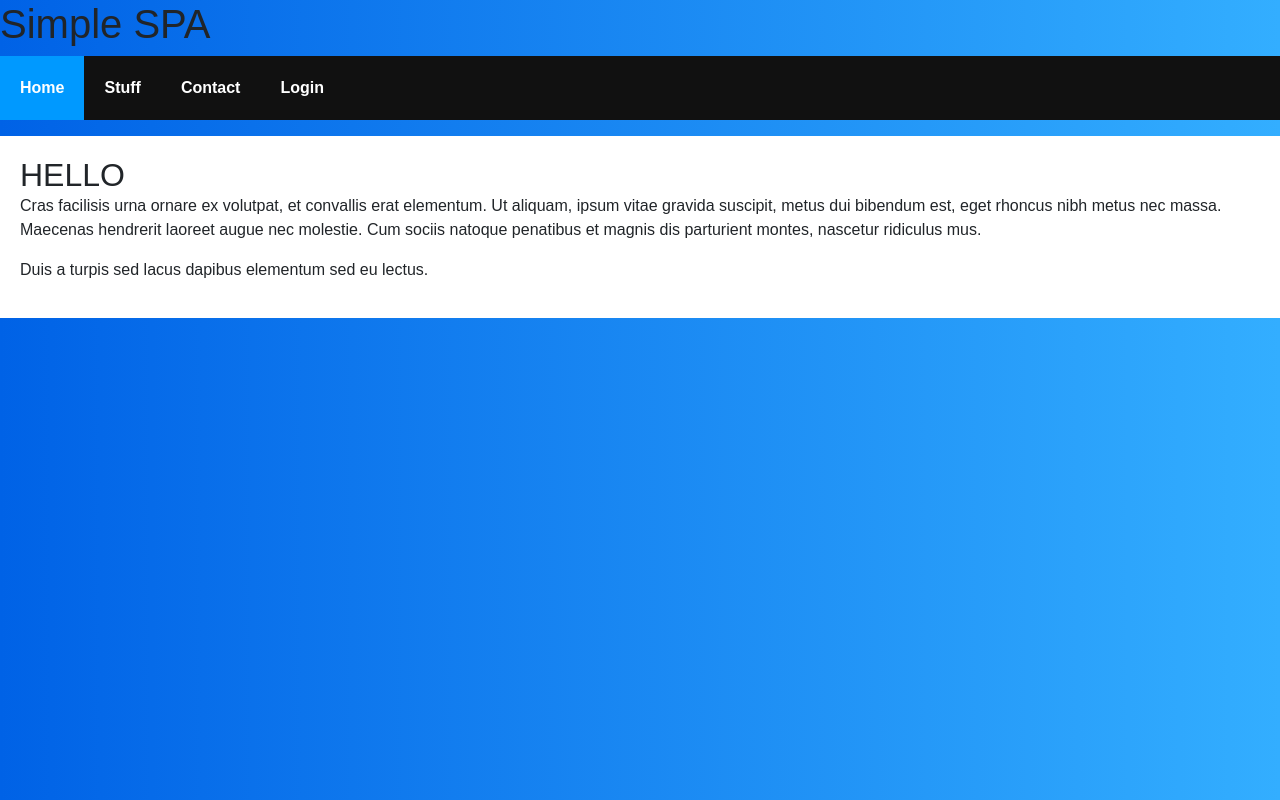
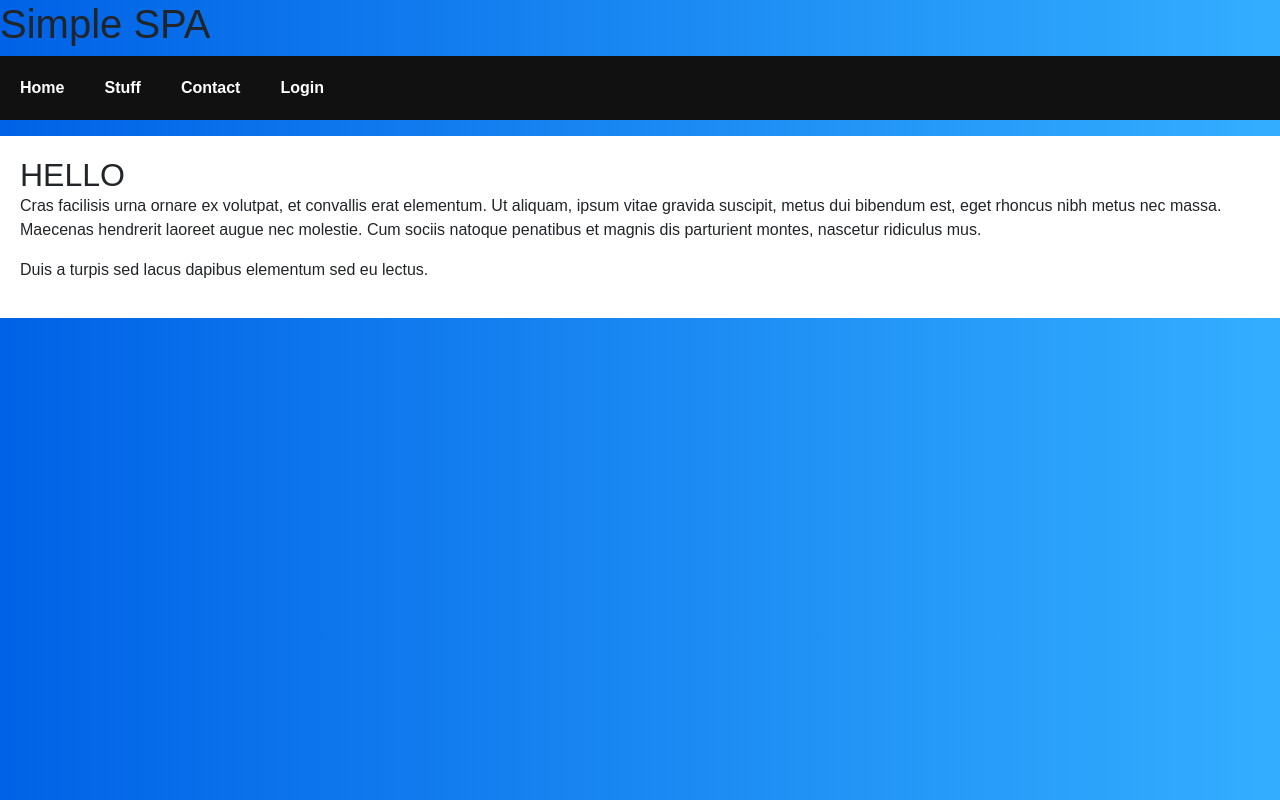
Before and after one commit to patidardhaval/react, a React (Create React App) app: page / in a window 1280 px wide. Built offline with nearby package versions, Linux system fonts and the light colour scheme.

Commit message:
make it good

```diff
--- a/src/Main.js
+++ b/src/Main.js
@@ -1,17 +1,17 @@
 import React, { Component } from "react";
-import { BrowserRouter as Router, Switch } from "react-router-dom";
+import { BrowserRouter, Switch } from "react-router-dom";
 import BasicLayout from "./layouts/BasicLayout";
 import LoginLayout from "./layouts/LoginLayout";
 
 class Main extends Component {
   render() {
     return (
-      <Router>
+      <BrowserRouter basename="demo-app/build/">
         <Switch>
             <LoginLayout path="/login" component={LoginLayout} />
             <BasicLayout path="/" component={BasicLayout} />
         </Switch>
-      </Router>
+      </BrowserRouter>
     );
   }
 }
--- a/src/layouts/BasicLayout.js
+++ b/src/layouts/BasicLayout.js
@@ -1,5 +1,5 @@
 import React, { Component } from "react";
-import { BrowserRouter as Router, Route, NavLink } from "react-router-dom";
+import { BrowserRouter, Route, Link } from "react-router-dom";
 import Home from "./../View/Home";
 import Stuff from "./../View/Stuff";
 import Contact from "./../View/Contact";
@@ -11,14 +11,14 @@ class BasicLayout extends Component {
 
     render() {
         return (
-            <Router>
+      <BrowserRouter basename="demo-app/build/">
         <div>
           <h1>Simple SPA</h1>
           <ul className="header">
-            <li><NavLink exact activeClassName="active"  to="/">Home</NavLink></li>
-            <li><NavLink activeClassName="active" to="/stuff">Stuff</NavLink></li>
-            <li><NavLink activeClassName="active" to="/contact">Contact</NavLink></li>
-            <li><NavLink onClick={e=>this.logoutHandler(e)} to="/login">Login</NavLink></li>
+            <li><Link exact activeClassName="active"  to="/">Home</Link></li>
+            <li><Link activeClassName="active" to="/stuff">Stuff</Link></li>
+            <li><Link activeClassName="active" to="/contact">Contact</Link></li>
+            <li><Link onClick={e=>this.logoutHandler(e)} to="/login">Login</Link></li>
           </ul>
           <div className="content">
             <Route exact path="/" component={Home}/>
@@ -26,7 +26,7 @@ class BasicLayout extends Component {
             <Route path="/contact" component={Contact}/>
           </div>
         </div>
-      </Router>
+      </BrowserRouter>
         );
     }
 }
```
Also changed, not shown: 15 other files (tests, documents, lock files or other folders).
